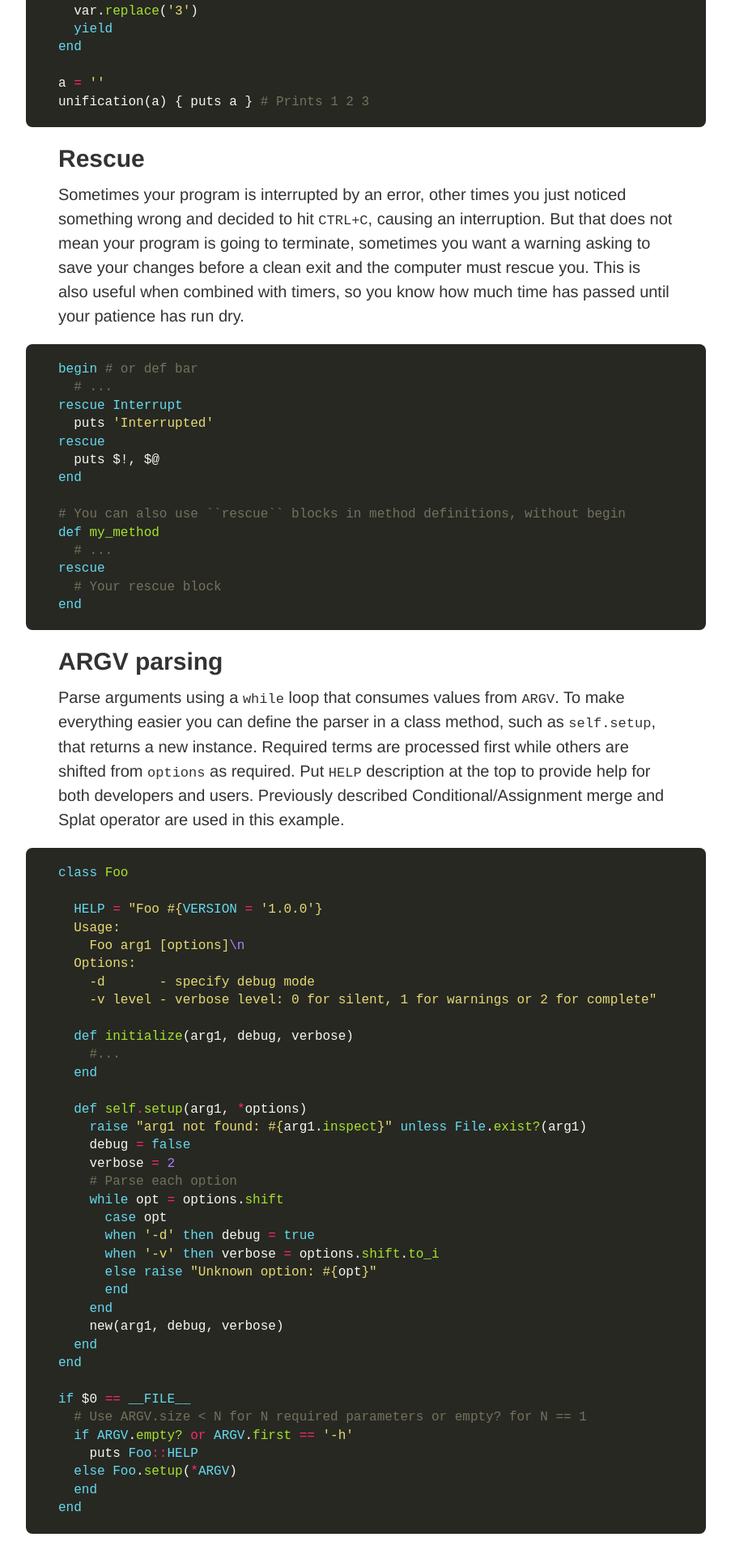
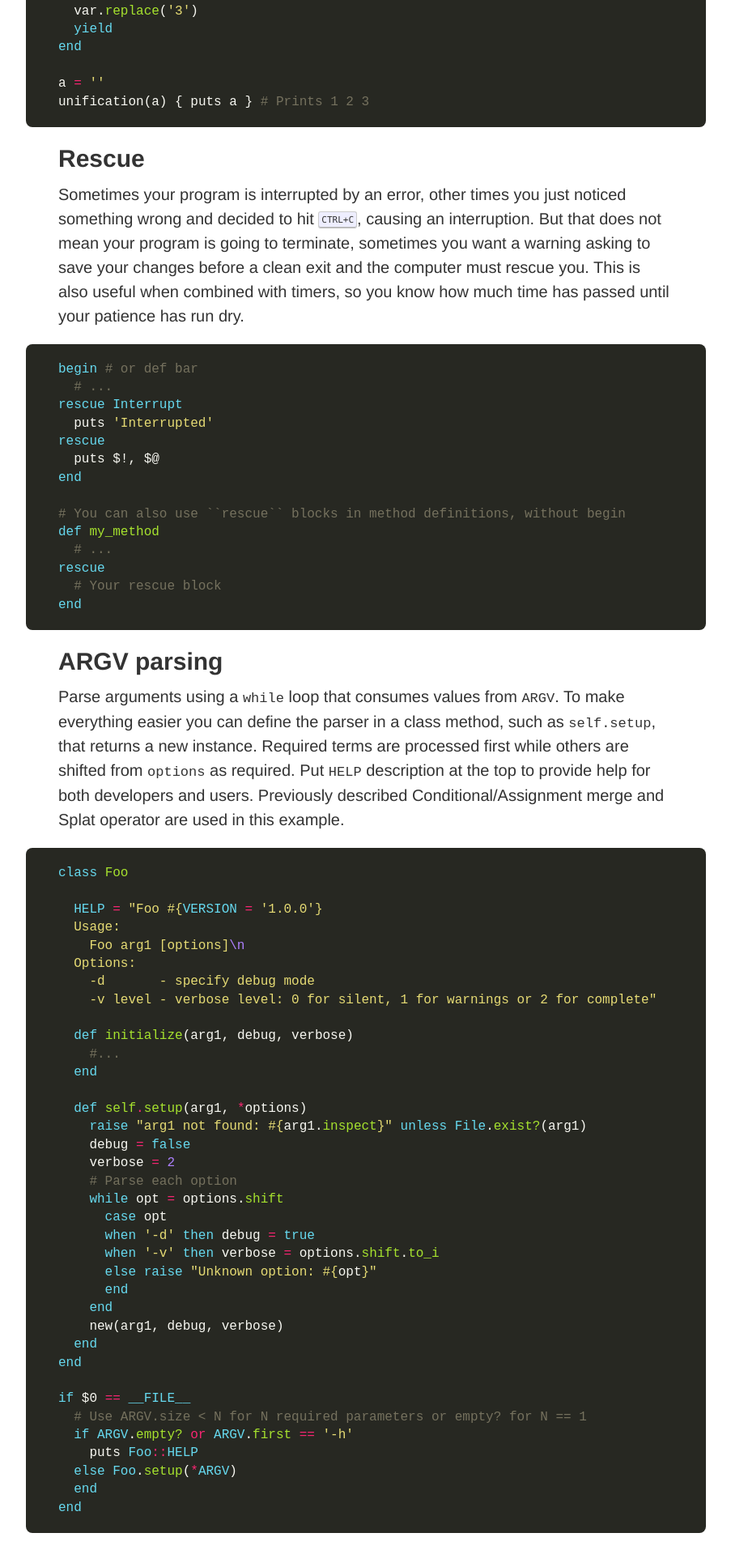
Before and after one commit to Maumagnaguagno/maumagnaguagno.github.io, a Jekyll site: the page built from ruby.md, in a window 1280 px wide. Shown: the part 1693-3607 px from the top of the page at 81% size, without its empty margins (188-1091 px from the left). Built offline with Jekyll 4.4.1, drawn with Linux system fonts in a browser that asks for light colours; our own code applies the rules of GitHub Pages for plain Markdown files.

Commit message:
Add kbd style

````diff
--- a/css/style.scss
+++ b/css/style.scss
@@ -115,6 +115,20 @@ blockquote {
   p:last-child { margin-bottom: 0 }
 }
 
+// Kbd
+
+kbd {
+  display: inline-block;
+  padding: 3px 3px;
+  font: 11px Consolas, monospace;
+  vertical-align: middle;
+  background-color: #eef;
+  border: solid 1px #ccc;
+  border-bottom-color: #bbb;
+  border-radius: 3px;
+  box-shadow: inset 0 -1px 0 #bbb
+}
+
 // Image
 
 img {
--- a/ruby.md
+++ b/ruby.md
@@ -71,7 +71,7 @@ unification(a) { puts a } # Prints 1 2 3
 ```
 
 ## Rescue
-Sometimes your program is interrupted by an error, other times you just noticed something wrong and decided to hit ``CTRL+C``, causing an interruption.
+Sometimes your program is interrupted by an error, other times you just noticed something wrong and decided to hit <kbd>CTRL+C</kbd>, causing an interruption.
 But that does not mean your program is going to terminate, sometimes you want a warning asking to save your changes before a clean exit and the computer must rescue you.
 This is also useful when combined with timers, so you know how much time has passed until your patience has run dry.
 
````
